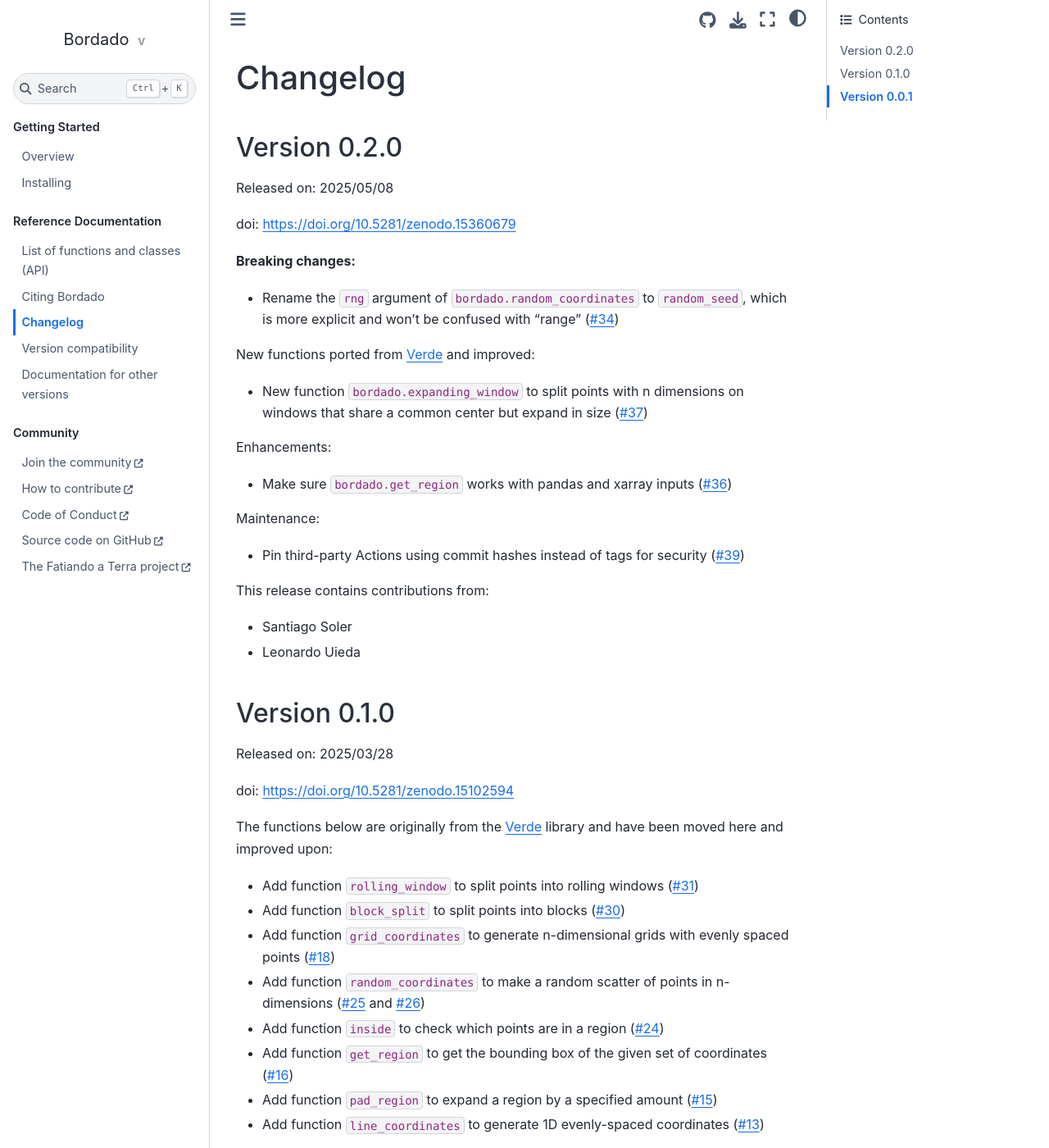
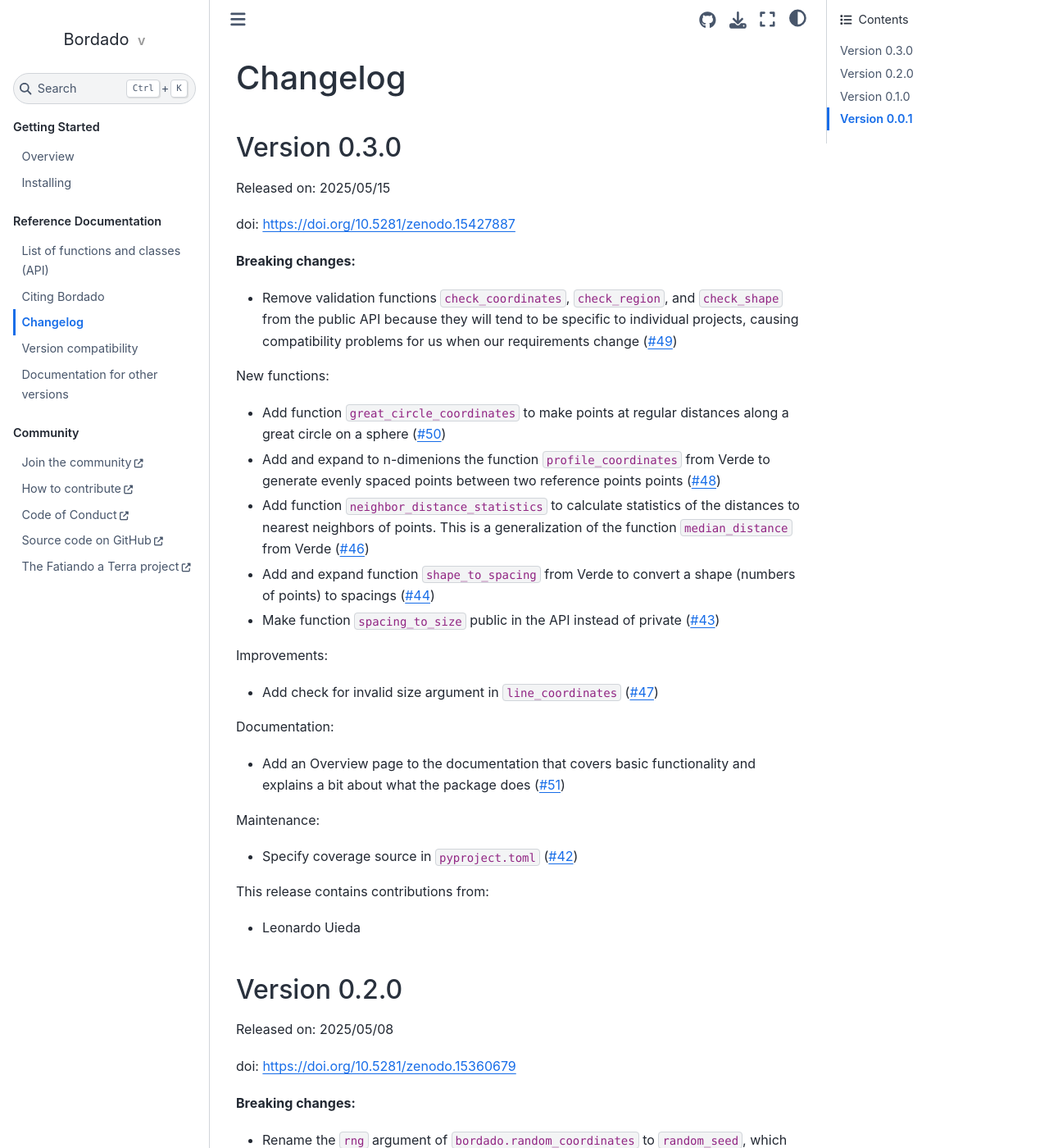
Before and after one commit to fatiando/bordado, a Sphinx documentation site: the page built from doc/changes.rst, in a window 1280 px wide and 1400 px high. Shown: the whole window at 82% size. Built offline with Sphinx 7.4.7 and the Sphinx Book theme 1.1.4, drawn with Linux system fonts in a browser that asks for light colours; the version number could not be read and is left out.

Commit message:
Add a changelog for v0.3.0 (#53)
Minor release with new functions, removes some functions, and some
improvements

```diff
--- a/doc/changes.rst
+++ b/doc/changes.rst
@@ -2,6 +2,41 @@
 
 Changelog
 =========
+
+Version 0.3.0
+-------------
+
+Released on: 2025/05/15
+
+doi: https://doi.org/10.5281/zenodo.15427887
+
+**Breaking changes:**
+
+- Remove validation functions ``check_coordinates``, ``check_region``, and ``check_shape`` from the public API because they will tend to be specific to individual projects, causing compatibility problems for us when our requirements change (`#49 <https://github.com/fatiando/bordado/pull/49>`__)
+
+New functions:
+
+- Add function ``great_circle_coordinates`` to make points at regular distances along a great circle on a sphere (`#50 <https://github.com/fatiando/bordado/pull/50>`__)
+- Add and expand to n-dimenions the function ``profile_coordinates`` from Verde to generate evenly spaced points between two reference points points (`#48 <https://github.com/fatiando/bordado/pull/48>`__)
+- Add function ``neighbor_distance_statistics`` to calculate statistics of the distances to nearest neighbors of points. This is a generalization of the function ``median_distance`` from Verde (`#46 <https://github.com/fatiando/bordado/pull/46>`__)
+- Add and expand function ``shape_to_spacing`` from Verde to convert a shape (numbers of points) to spacings (`#44 <https://github.com/fatiando/bordado/pull/44>`__)
+- Make function ``spacing_to_size`` public in the API instead of private (`#43 <https://github.com/fatiando/bordado/pull/43>`__)
+
+Improvements:
+
+- Add check for invalid size argument in ``line_coordinates`` (`#47 <https://github.com/fatiando/bordado/pull/47>`__)
+
+Documentation:
+
+- Add an Overview page to the documentation that covers basic functionality and explains a bit about what the package does (`#51 <https://github.com/fatiando/bordado/pull/51>`__)
+
+Maintenance:
+
+- Specify coverage source in ``pyproject.toml`` (`#42 <https://github.com/fatiando/bordado/pull/42>`__)
+
+This release contains contributions from:
+
+- Leonardo Uieda
 
 Version 0.2.0
 -------------
--- a/doc/versions.rst
+++ b/doc/versions.rst
@@ -7,6 +7,7 @@
 * `Latest release <https://www.fatiando.org/bordado/latest>`__
 * `Development <https://www.fatiando.org/bordado/dev>`__
   (reflects the current development branch on GitHub)
+* `v0.3.0 <https://www.fatiando.org/bordado/v0.3.0>`__
 * `v0.2.0 <https://www.fatiando.org/bordado/v0.2.0>`__
 * `v0.1.0 <https://www.fatiando.org/bordado/v0.1.0>`__
 * `v0.0.1 <https://www.fatiando.org/bordado/v0.0.1>`__
```
Also changed, not shown: README.md (+3 -1 lines).
